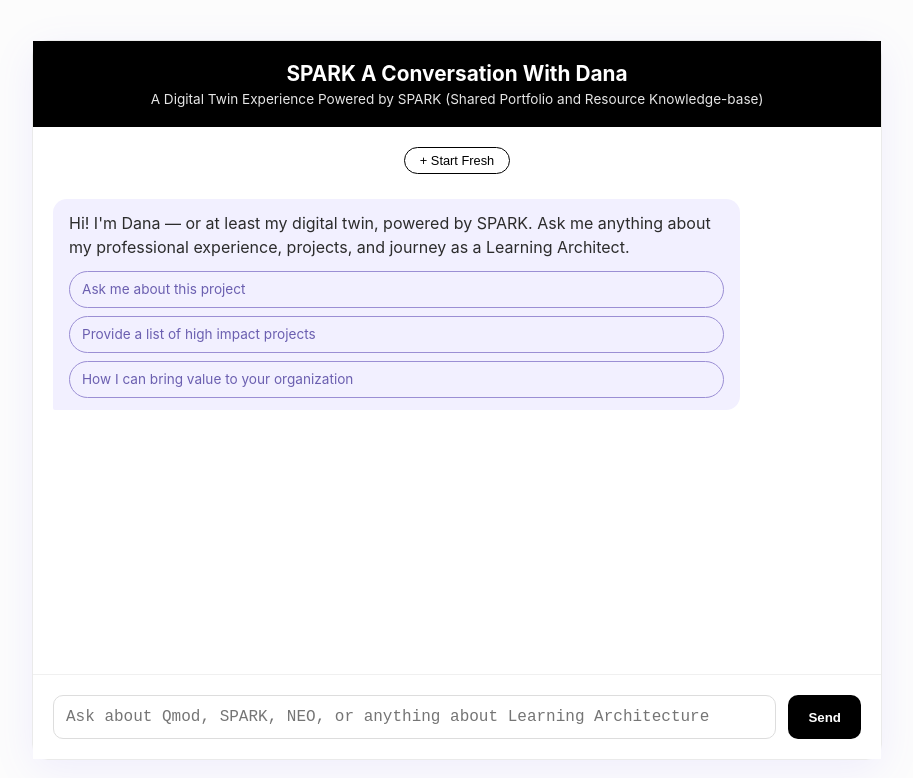
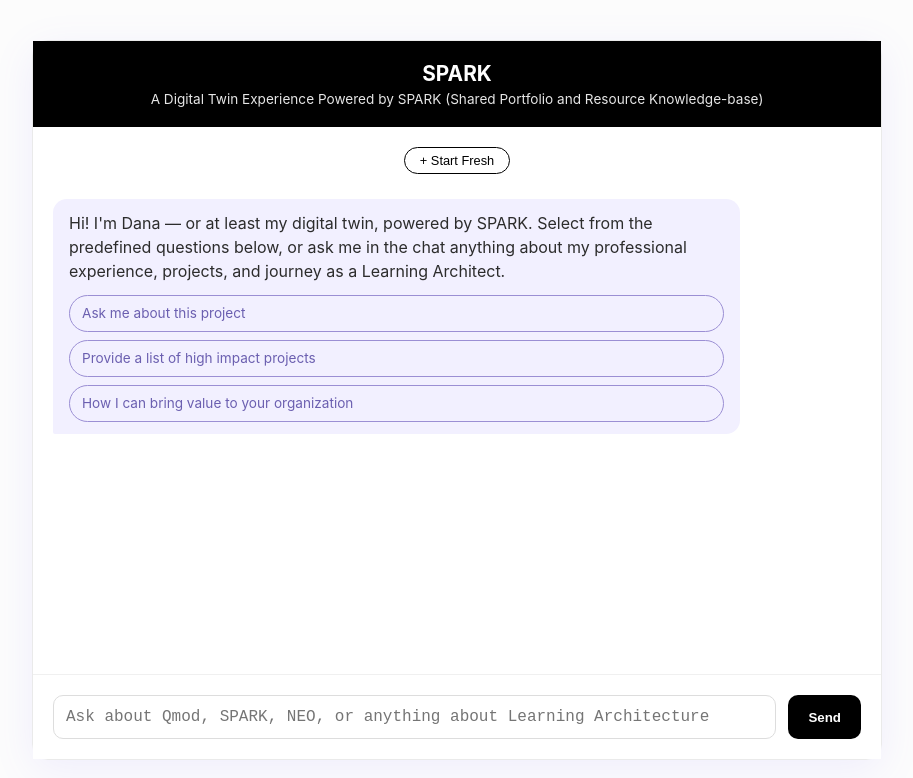
Before and after one commit to dcannamd/SPARK, a website: page public/index.html in a window 1280 px wide. Shown: the whole page, without its empty margins (183-1096 px from the left). Drawn offline with nearby package versions, Linux system fonts and the light colour scheme.

Commit message:
Update index.html

```diff
--- a/public/index.html
+++ b/public/index.html
@@ -10,7 +10,7 @@
 <body>
     <div class="chat-container">
         <header>
-            <h1>SPARK A Conversation With Dana</h1>
+            <h1>SPARK</h1>
             <p>A Digital Twin Experience Powered by SPARK (Shared Portfolio and Resource Knowledge-base)</p>
         </header>
 
@@ -18,7 +18,7 @@
             <button class="new-chat-btn" onclick="startNewChat()">+ Start Fresh</button>
 
             <div class="message bot-message">
-                <p>Hi! I'm Dana — or at least my digital twin, powered by SPARK. Ask me anything about my professional experience, projects, and journey as a Learning Architect.</p>
+                <p>Hi! I'm Dana — or at least my digital twin, powered by SPARK. Select from the predefined questions below, or ask me in the chat anything about my professional experience, projects, and journey as a Learning Architect.</p>
                 <div class="suggestion-chips">
                     <a class="chip" onclick="askSuggestion(this)">Ask me about this project</a>
                     <a class="chip" onclick="askSuggestion(this)">Provide a list of high impact projects</a>
```
